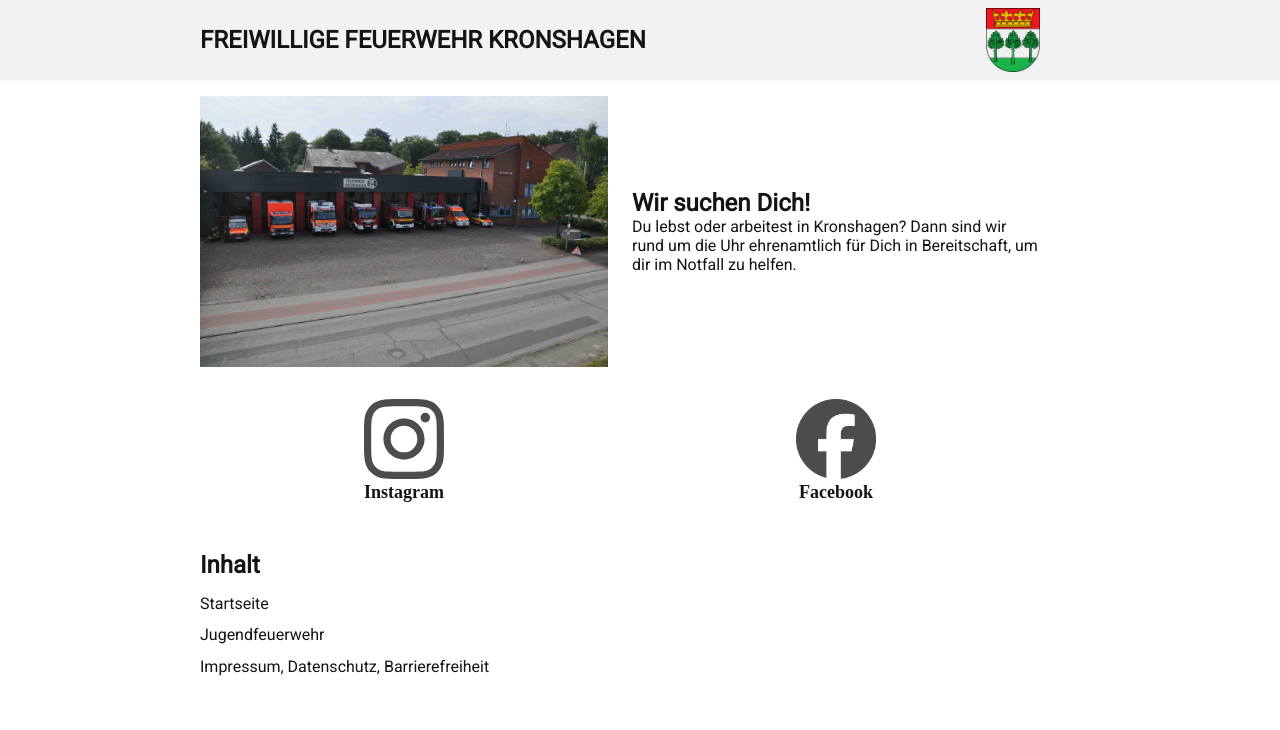
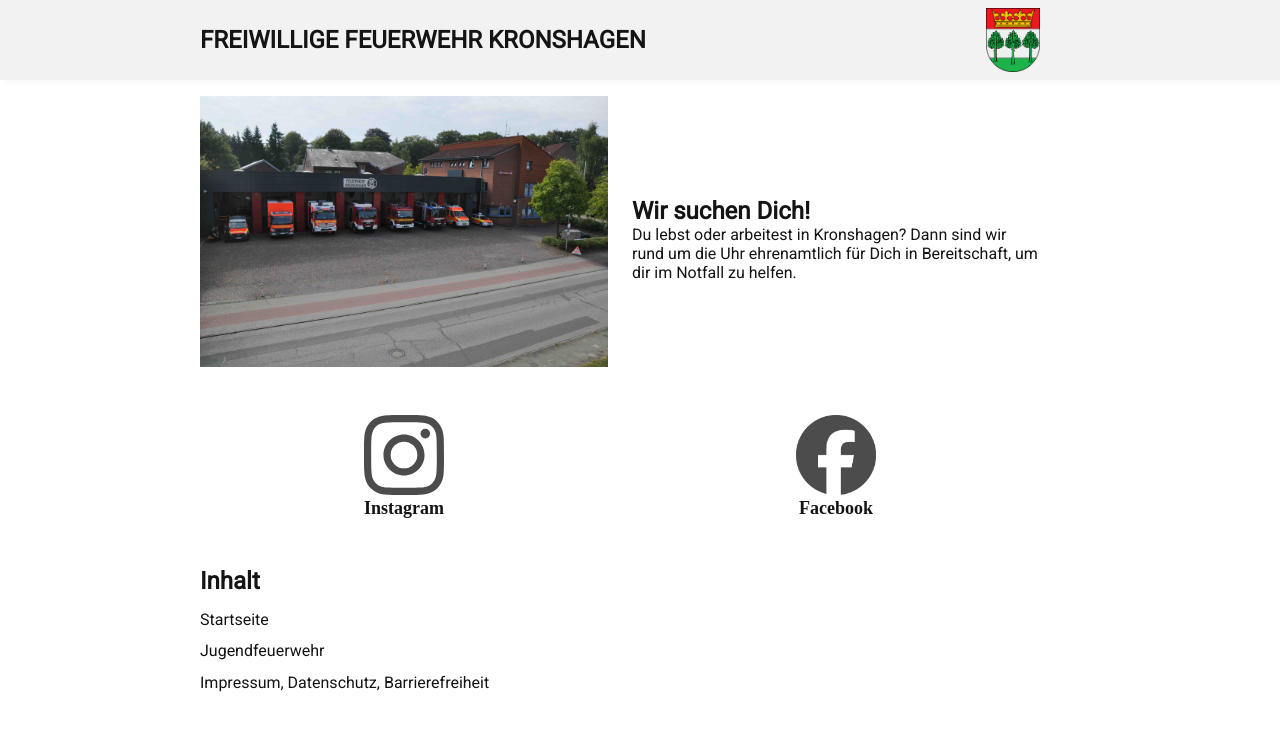
Before and after one commit to Feuerwehr-Kronshagen/homepage, a SvelteKit app: page / in a window 1280 px wide. Shown: the top 730 px of the page. Built offline with nearby package versions, Linux system fonts and the light colour scheme.

Commit message:
feat: add spacing variable

```diff
--- a/src/routes/+layout.svelte
+++ b/src/routes/+layout.svelte
@@ -94,6 +94,7 @@
 
     /* SPACING */
     --space-end-of-section: 1rem;
+    --space-end-of-part: 1rem;
 
     /* COLUMNS AND MARGIN https://m2.material.io/design/layout/responsive-layout-grid.html#breakpoints */
     --columns: 4;
--- a/src/routes/Hero.svelte
+++ b/src/routes/Hero.svelte
@@ -16,6 +16,7 @@
   img {
     width: 100%;
     height: auto;
+    margin-bottom: var(--space-end-of-part);
   }
 
   .container {
```
